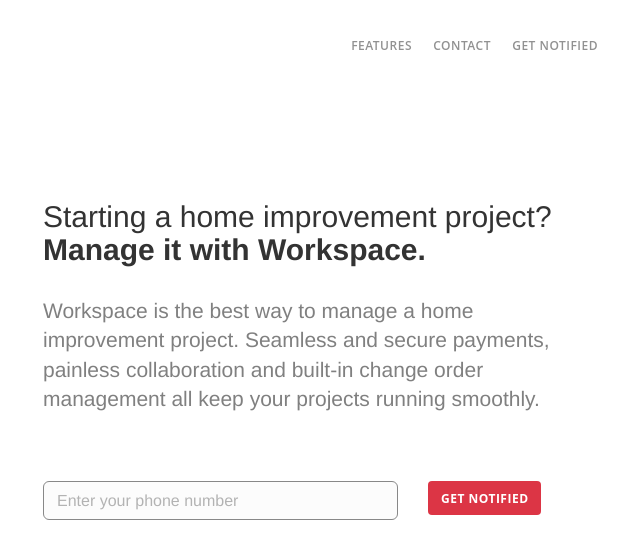
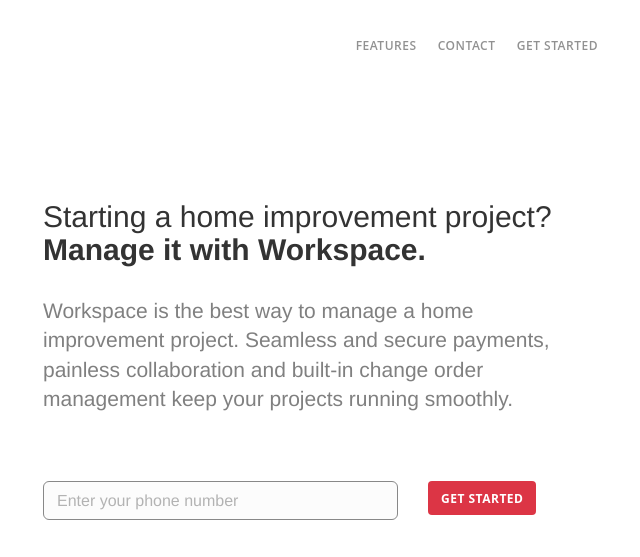
Before and after one commit to mwc320/V4, a website with bundled scripts: page index.html in a window 1280 px wide. Shown: the top 557 px of the page, 612-1252 px from the left. Built offline with nearby package versions, Linux system fonts and the light colour scheme; a script that the page names is missing.

Commit message:
sadfsdl;kafj

```diff
--- a/index.html
+++ b/index.html
@@ -77,7 +77,7 @@
                                             <a href="#contact">Contact</a>
                                         </li>
                                         <li>
-                                            <a>Get Notified</a>
+                                            <a>Get Started</a>
                                         </li>
                                     </ul>
                                 </div>
@@ -117,7 +117,7 @@
                                 <strong>Manage it with Workspace.</strong></h2>
                             <br>
                             <p class="lead">
-                            Workspace is the best way to manage a home improvement project. Seamless and secure payments, painless collaboration and built-in change order management all keep your projects running smoothly.
+                            Workspace is the best way to manage a home improvement project. Seamless and secure payments, painless collaboration and built-in change order management keep your projects running smoothly.
                             </p>
                             <form onsubmit="sendSMS(this); return false;">
                                 <div class="col-sm-8 col-xs-12 pull-left">
@@ -126,7 +126,7 @@
                                 <div class="col-sm-4 text-center-xs col-xs-12">
                                     <a class="btn btn--sm text-center-xs btn--primary type--uppercase" type="submit" type="submit" href="#">
                                         <span class="btn__text">
-                                            Get Notified
+                                            Get Started
                                         </span>
                                     </a>
                                 </div>
@@ -218,7 +218,7 @@
                             <div class="cta">
                                 <h2>Start a new project today</h2>
                                 <a class="btn btn--primary type--uppercase" href="#getstarted"> <span class="btn__text">
-                                Get Notified</span></a>
+                                Get Started</span></a>
                             </div>
                         </div>
                     </div>
--- a/package.json
+++ b/package.json
@@ -19,6 +19,7 @@
   "homepage": "https://github.com/mwc320/V4#readme",
   "dependencies": {
     "connect": "^3.6.5",
+    "live-server": "^1.2.0",
     "serve-static": "^1.13.2"
   }
 }
```
Also changed, not shown: 1 other file.
